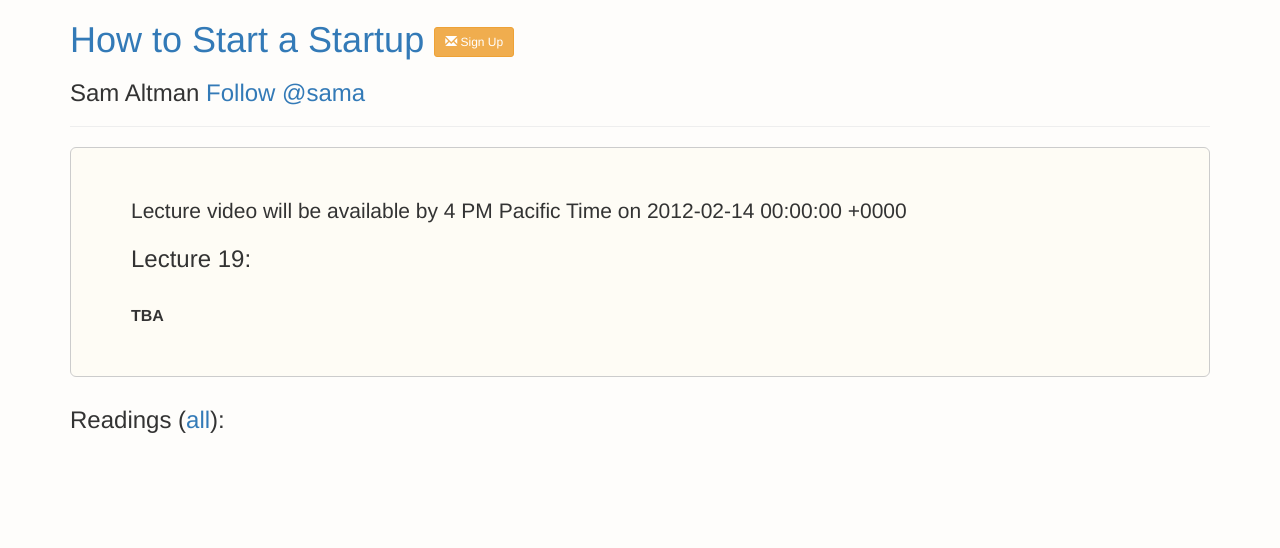
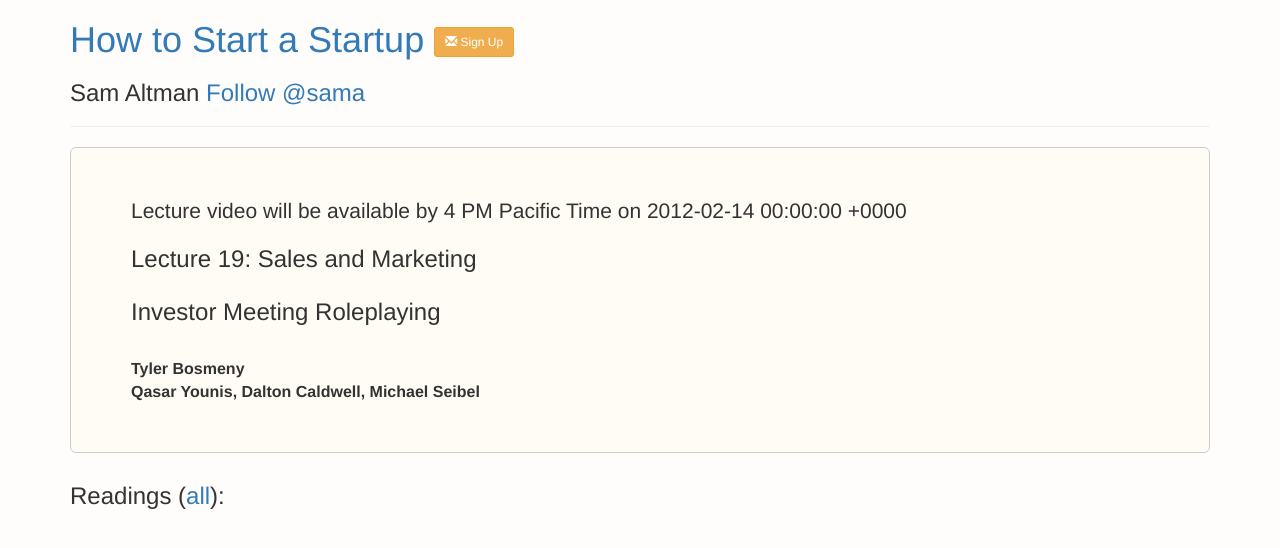
Before and after one commit to potluck/cs183b-bootstrap, a Jekyll site: the page built from _courses/lec19/index.md, in a window 1280 px wide. Shown: the top 548 px of the page. Built offline with Jekyll 4.4.1, drawn with Linux system fonts in a browser that asks for light colours; nearby versions of some CDN libraries; library files that are not in the unit come from our copies; comment, search, counter and statistics services are not loaded; a file with an impossible date is left out.

Commit message:
Update index.md

```diff
--- a/_courses/lec19/index.md
+++ b/_courses/lec19/index.md
@@ -5,8 +5,11 @@
 name: lec19
 slug: lec19
 speakers:
-  - speaker_name: TBA
-    speaker_title: null
-topic: null
+  - speaker_name: Tyler Bosmeny
+    speaker_title: Founder and CEO, Clever
+  - speaker_name: Qasar Younis, Dalton Caldwell, Michael Seibel
+    speaker_title: Partners, Y Combinator
+
+topic: Sales and Marketing <br><br> Investor Meeting Roleplaying
 
 ---
```
